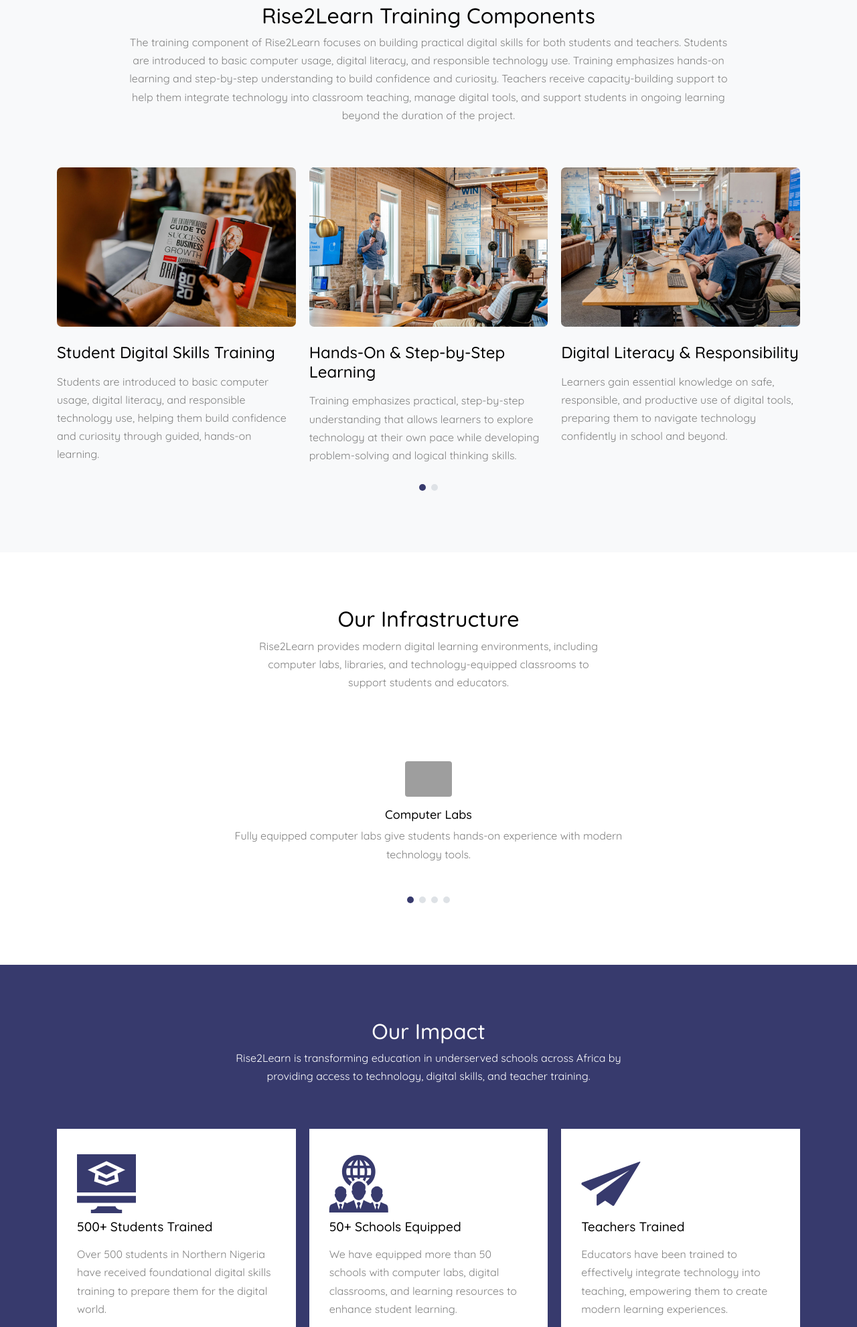
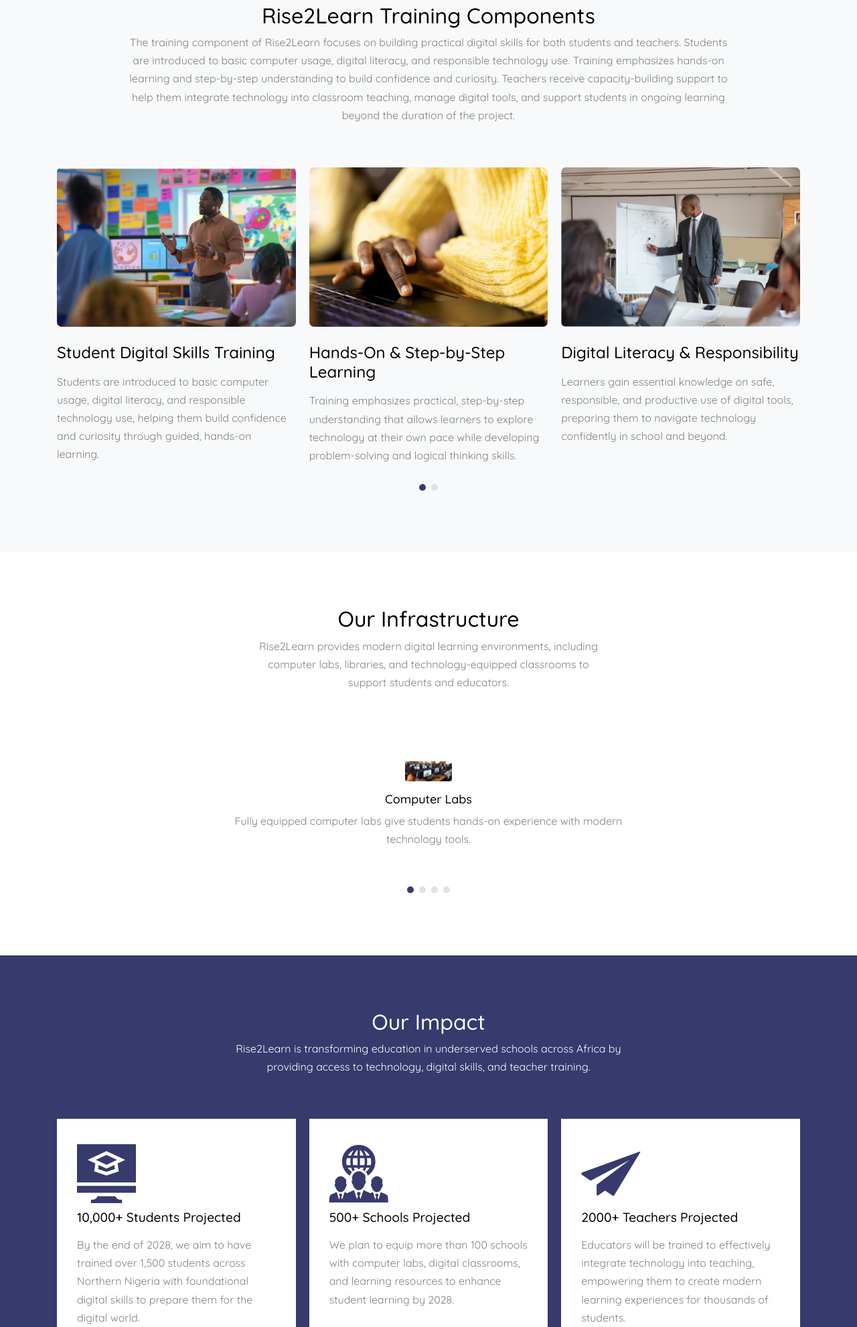
Before and after one commit to truveron2-lgtm/rise2learn, a Django app: page / in a window 1280 px wide. Shown: the part 1943-3925 px from the top of the page at 67% size. Run offline with Django 5.2, Linux system fonts and the light colour scheme; some libraries are stand-ins or nearby versions; some web fonts are replaced; grey boxes are pictures that could not be loaded.

Commit message:
Update rise2learn

```diff
--- a/website/templates/index.html
+++ b/website/templates/index.html
@@ -178,7 +178,7 @@ Teachers receive capacity-building support to help them integrate technology int
 
   <div class="training">
     <figure class="mb-4">
-      <img src="{% static 'images/coach_1_sm.jpg' %}" alt="Teacher Capacity Building" class="img-fluid">
+      <img src="{% static 'images/coach_4_sm.jpg' %}" alt="Teacher Capacity Building" class="img-fluid">
     </figure>
     <h3 class="text-black mb-3">Teacher Capacity Building</h3>
     <p>
@@ -188,7 +188,7 @@ Teachers receive capacity-building support to help them integrate technology int
 
   <div class="training">
     <figure class="mb-4">
-      <img src="{% static 'images/coach_2_sm.jpg' %}" alt="Classroom Technology Integration" class="img-fluid">
+      <img src="{% static 'images/coach_5_sm.jpg' %}" alt="Classroom Technology Integration" class="img-fluid">
     </figure>
     <h3 class="text-black mb-3">Classroom Technology Integration</h3>
     <p>
@@ -198,7 +198,7 @@ Teachers receive capacity-building support to help them integrate technology int
 
   <div class="training">
     <figure class="mb-4">
-      <img src="{% static 'images/coach_3_sm.jpg' %}" alt="Sustainable Learning" class="img-fluid">
+      <img src="{% static 'images/coach_6_sm.jpg' %}" alt="Sustainable Learning" class="img-fluid">
     </figure>
     <h3 class="text-black mb-3">Sustainable Learning Beyond the Project</h3>
     <p>
@@ -290,41 +290,42 @@ Teachers receive capacity-building support to help them integrate technology int
 
   <div class="service bg-white">
     <div class="icon"><span class="flaticon-elearning display-2 text-primary"></span></div>
-        <h3 class="text-black mb-3">500+ Students Trained</h3>
-        <p>Over 500 students in Northern Nigeria have received foundational digital skills training to prepare them for the digital world.</p>
+    <h3 class="text-black mb-3">10,000+ Students Projected</h3>
+    <p>By the end of 2028, we aim to have trained over 1,500 students across Northern Nigeria with foundational digital skills to prepare them for the digital world.</p>
   </div>
 
   <div class="service bg-white">
     <div class="icon"><span class="flaticon-group display-2 text-primary"></span></div>
-        <h3 class="text-black mb-3">50+ Schools Equipped</h3>
-        <p>We have equipped more than 50 schools with computer labs, digital classrooms, and learning resources to enhance student learning.</p>
+    <h3 class="text-black mb-3">500+ Schools Projected</h3>
+    <p>We plan to equip more than 100 schools with computer labs, digital classrooms, and learning resources to enhance student learning by 2028.</p>
   </div>
 
   <div class="service bg-white">
     <div class="icon"><span class="flaticon-paper-plane display-2 text-primary"></span></div>
-        <h3 class="text-black mb-3">Teachers Trained</h3>
-        <p>Educators have been trained to effectively integrate technology into teaching, empowering them to create modern learning experiences.</p>
+    <h3 class="text-black mb-3">2000+ Teachers Projected</h3>
+    <p>Educators will be trained to effectively integrate technology into teaching, empowering them to create modern learning experiences for thousands of students.</p>
   </div>
 
   <div class="service bg-white">
     <div class="icon"><span class="flaticon-target display-2 text-primary"></span></div>
-        <h3 class="text-black mb-3">Digital Libraries Established</h3>
-        <p>Several schools now have access to digital libraries, giving students and teachers resources to support independent learning.</p>
+    <h3 class="text-black mb-3">50+ Digital Libraries Projected</h3>
+    <p>By 2028, several schools are expected to have access to digital libraries, providing students and teachers with rich resources to support independent learning.</p>
   </div>
 
   <div class="service bg-white">
     <div class="icon"><span class="flaticon-elearning display-2 text-primary"></span></div>
-        <h3 class="text-black mb-3">Community Engagement</h3>
-        <p>Communities are actively engaged through workshops and training programs to ensure sustainability and long-term digital adoption.</p>
+    <h3 class="text-black mb-3">Community Engagement Expansion</h3>
+    <p>Communities will continue to be actively engaged through workshops and training programs, fostering sustainable and long-term digital adoption.</p>
   </div>
 
   <div class="service bg-white">
     <div class="icon"><span class="flaticon-group display-2 text-primary"></span></div>
     <h3 class="text-black mb-3">Long-Term Capacity Building</h3>
-        <p>Rise2Learn focuses on building local capacity to ensure that schools continue to thrive and grow independently in the digital age.</p>
+    <p>Rise2Learn aims to strengthen local capacity so that schools can thrive independently in the digital age, ensuring sustained growth and impact by 2028.</p>
   </div>
 
 </div>
+
 
   </div>
 </section>
@@ -455,11 +456,11 @@ Teachers receive capacity-building support to help them integrate technology int
           <div class="col-md-3 ml-auto">
             <h2 class="footer-heading mb-4">Quick Links</h2>
             <ul class="list-unstyled">
-              <li><a href="#about-section" class="smoothscroll">About Us</a></li>
-              <li><a href="#training-section" class="smoothscroll">Our Training</a></li>
-              <li><a href="#services-section" class="smoothscroll">Services</a></li>
-              <li><a href="#testimonials-section" class="smoothscroll">Testimonials</a></li>
-              <li><a href="#contact-section" class="smoothscroll">Contact Us</a></li>
+              <li><a href="#about-section" class="nav-link">About</a></li>
+              <li><a href="#training-section" class="nav-link">Our Training</a></li>
+              <li><a href="#infrastructure-section" class="nav-link">Our Infrastructure</a></li>
+              <li><a href="#impact-section" class="nav-link">Our Impact</a></li>
+              <li><a href="#apply-section" class="nav-link">How to Apply</a></li>
             </ul>
           </div>
 
```
Also changed, not shown: website/static/images/coach_1_sm.jpg, website/static/images/coach_2_sm.jpg, website/static/images/coach_3_sm.jpg, website/static/images/coach_4_sm.jpg (added), website/static/images/coach_5_sm.jpg (added), website/static/images/coach_6_sm.jpg (added), website/static/images/infrastructure_classroom.jpg (added), website/static/images/infrastructure_lab.jpg (added), website/static/images/infrastructure_library.jpg (added), website/static/images/infrastructure_library.png (added), website/static/images/step_1.jpg (added), website/static/images/step_2.jpg (added), website/static/images/step_3.jpg (added), website/static/images/step_4.jpg (added), 1 more files, 1 other file. Lines whose indentation alone changed are shown as unchanged.
